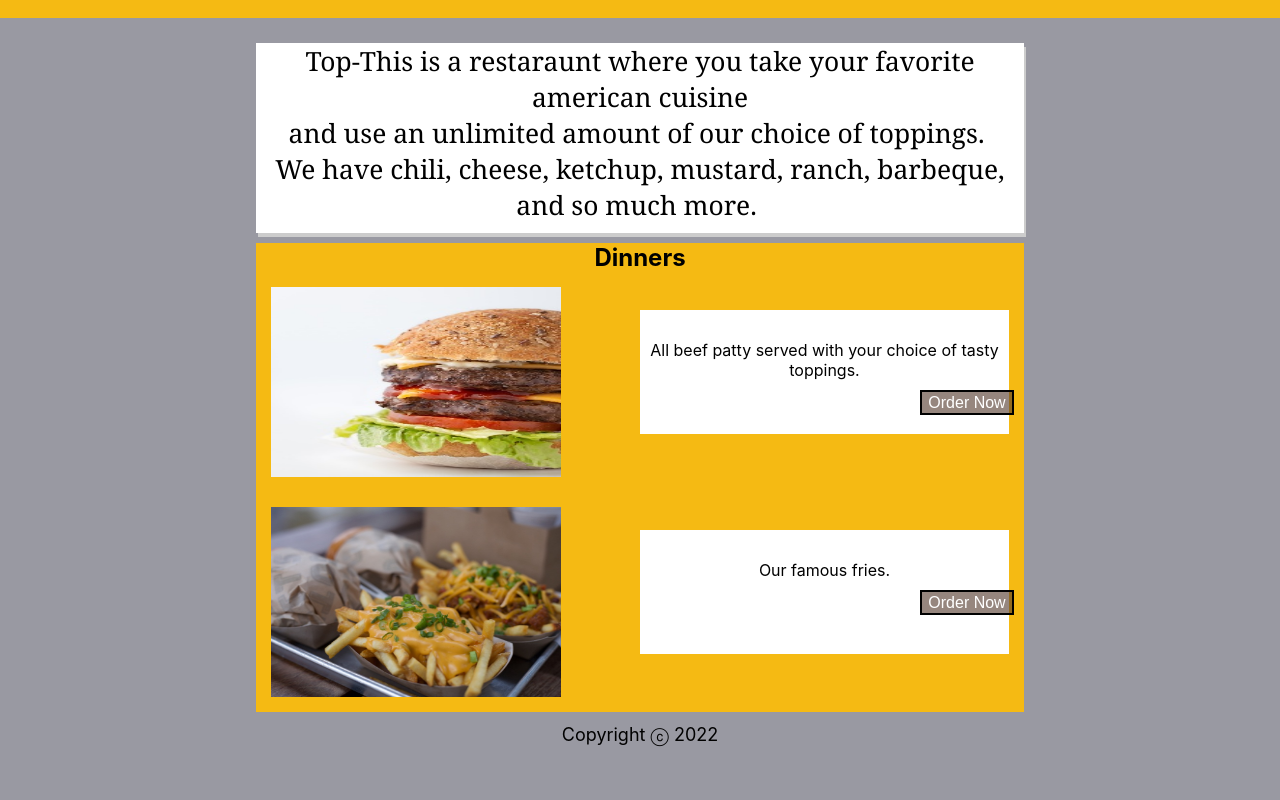
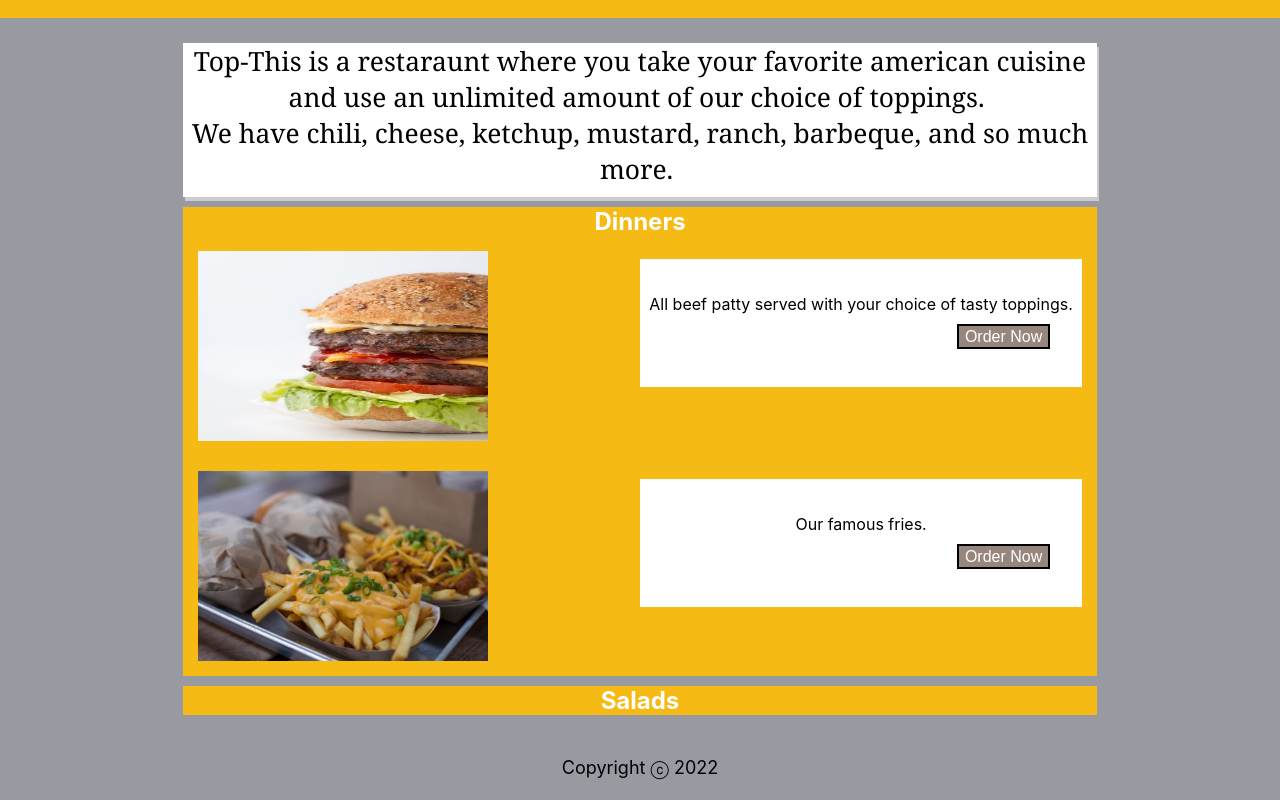
Before and after one commit to shawntez32/top-this, a React (Create React App) app: page / in a window 1280 px wide. Shown: the part 590-1390 px from the top of the page. Before the commit the page ends 1342 px from the top, so only its background shows below. Built offline with nearby package versions, Linux system fonts and the light colour scheme.

Commit message:
new files

```diff
--- a/src/components/Menu.jsx
+++ b/src/components/Menu.jsx
@@ -29,12 +29,15 @@ function Menu() {
         </div>
         <div className="space"></div>
 
+        <div></div>
         <div className="salads">
+            <h2>Salads</h2>
         <div>
                <div className="foodBox"></div>
                <div className="foodDesc"></div>
             </div>
         </div>
+        <div></div>
         <div className="soup">
             <div>
                <div className="foodBox"></div>
--- a/src/styles.css
+++ b/src/styles.css
@@ -42,6 +42,8 @@
     bottom: 0px;
     width: 100%;
     height: 2.5rem;
+    margin-top: 30px;
+    margin-bottom: 15px;
   }
 
   footer p {
@@ -83,7 +85,7 @@
 
   menu {
     display: grid;
-    grid-template-columns: 1fr 3fr 1fr;
+    grid-template-columns: 1fr 5fr 1fr;
     grid-template-rows: 1fr;
     text-align: center;
   }
@@ -98,7 +100,7 @@
 
   menu .foodbox {
     background-color: #f5ba13;
-    height: 100px;
+    height: 125px;
     width: 80px;
     margin: 5px;
     text-align: center;
@@ -108,13 +110,23 @@
     background-color: #f5ba13;
     margin-top: 10px;
   }
+
+  menu .salads {
+    background-color: #f5ba13;
+    margin-top: 10px;
+  }
+
+  menu h2 {
+    color: #fff;
+  }
+
   menu .foodBox {
     display: grid;
     grid-template-columns: 1fr 1fr;
   }
   menu .foodBox :last-child{
     text-align: center;
-    margin-top: 10%;
+    margin-top: 5%;
     margin-bottom: 15%;
     border-color: #f5ba13;
     background-color: #fff;
@@ -156,7 +168,7 @@
   .about-topThis {
     margin-top: 25px;
     display: grid;
-    grid-template-columns: 3fr 9fr 3fr;
+    grid-template-columns: 1fr 5fr 1fr;
     background-color: #9999A2;
   }
 
```
